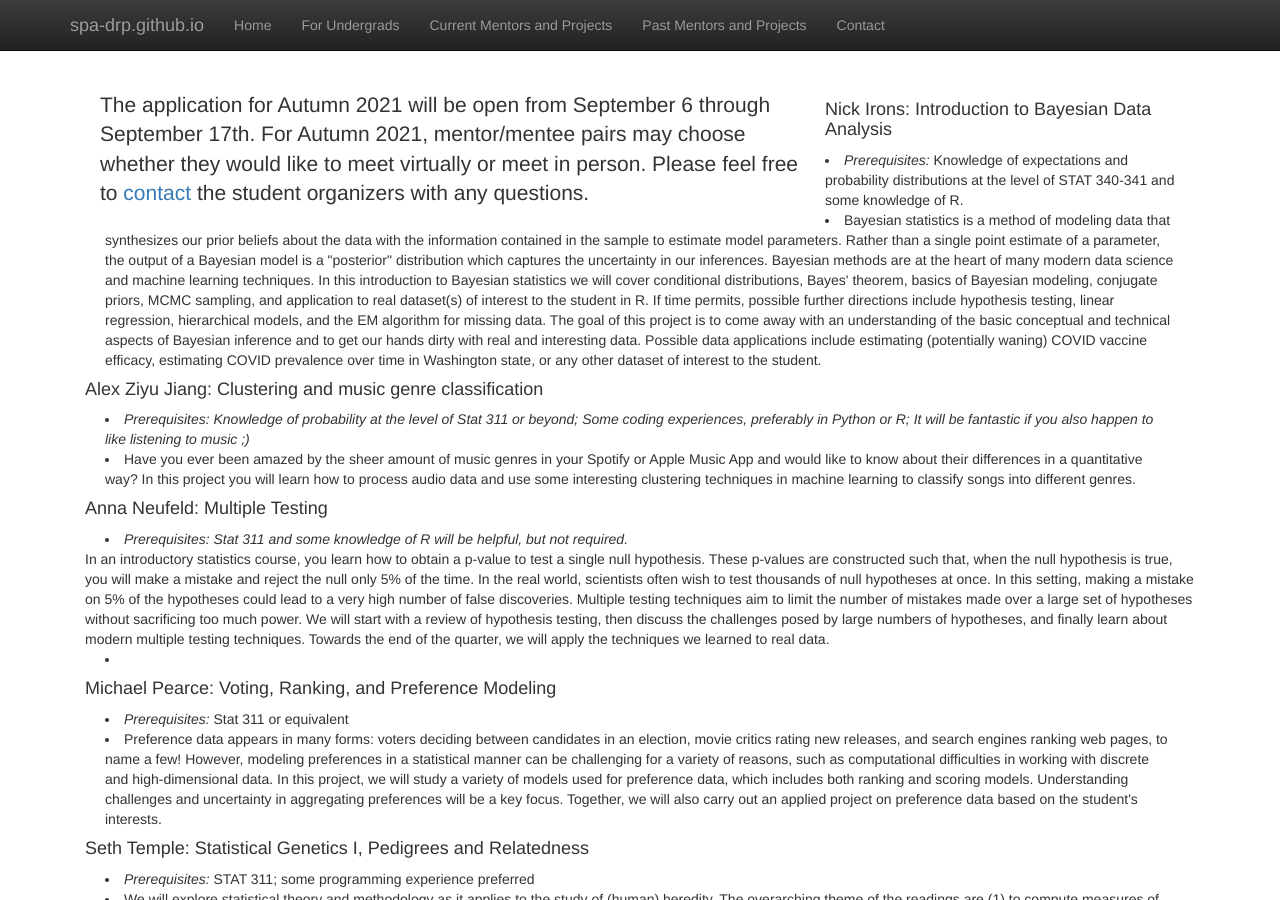
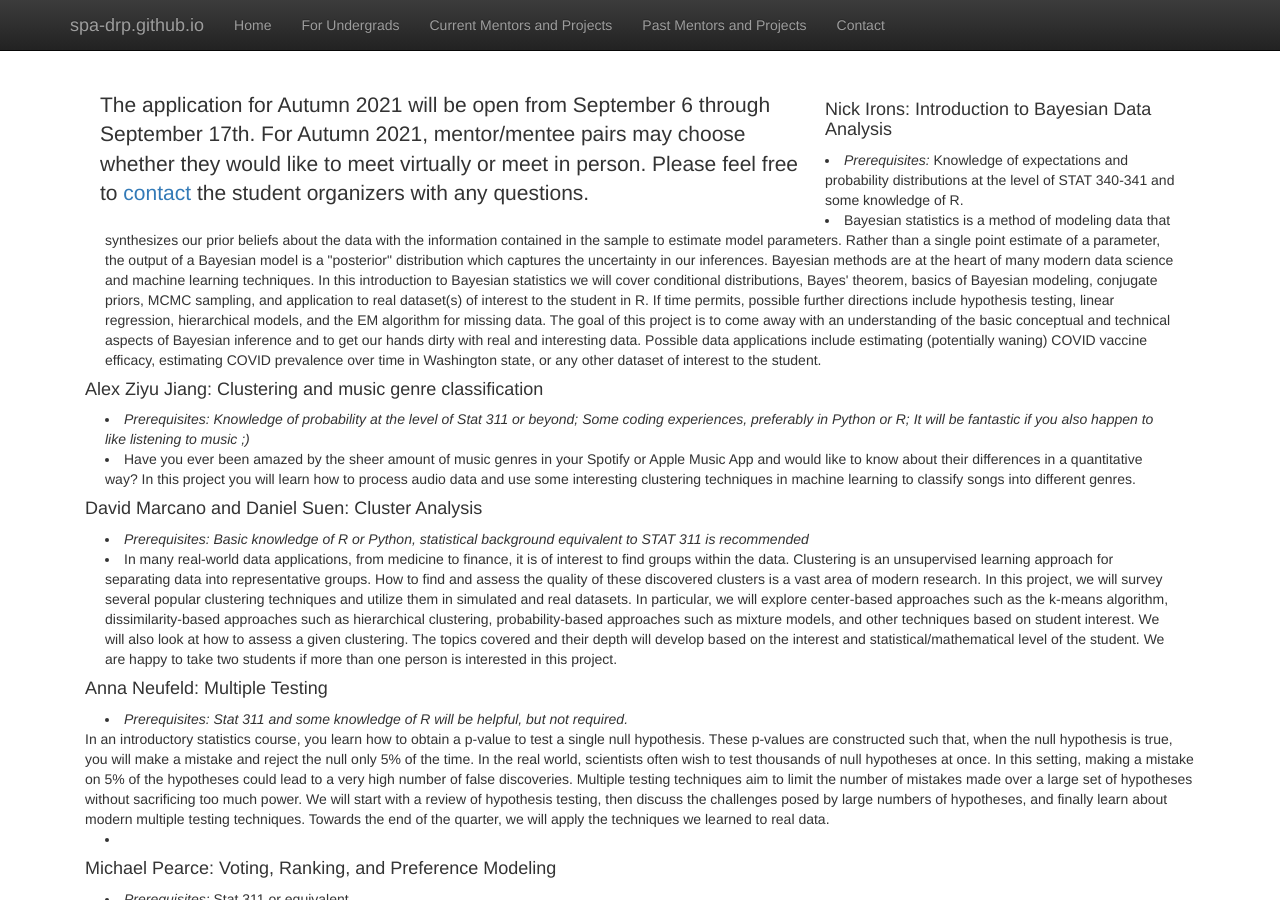
Before and after one commit to SPA-DRP/spa-drp.github.io, a Jekyll site: the page built from currentmentors.html, in a window 1280 px wide and 900 px high. Built offline with Jekyll 4.4.1, drawn with Linux system fonts in a browser that asks for light colours; nearby versions of some CDN libraries; library files that are not in the unit come from our copies.

Commit message:
more mentorsgit add .

```diff
--- a/currentmentors.html
+++ b/currentmentors.html
@@ -31,6 +31,17 @@ title:  'Mentors and Project Descriptions: Autumn 2021'
 </li>
 <li style="padding:0px;margin:0px 20px 0px;">
   Have you ever been amazed by the sheer amount of music genres in your Spotify or Apple Music App and would like to know about their differences in a quantitative way? In this project you will learn how to process audio data and use some interesting clustering techniques in machine learning to classify songs into different genres.
+</li>
+</p>
+
+<h4> David Marcano and Daniel Suen:  Cluster Analysis </h4>
+<p class="content" style="padding:0px;margin:0px 20px 0px;">
+    <li style="padding:0px;margin:0px 20px 0px;"> <i> Prerequisites: Basic knowledge of R or Python, statistical background equivalent to STAT 311 is recommended
+</i>
+
+</li>
+<li style="padding:0px;margin:0px 20px 0px;">
+  In many real-world data applications, from medicine to finance, it is of interest to find groups within the data. Clustering is an unsupervised learning approach for separating data into representative groups. How to find and assess the quality of these discovered clusters is a vast area of modern research. In this project, we will survey several popular clustering techniques and utilize them in simulated and real datasets. In particular, we will explore center-based approaches such as the k-means algorithm, dissimilarity-based approaches such as hierarchical clustering, probability-based approaches such as mixture models, and other techniques based on student interest. We will also look at how to assess a given clustering. The topics covered and their depth will develop based on the interest and statistical/mathematical level of the student. We are happy to take two students if more than one person is interested in this project.
 </li>
 </p>
 
--- a/index.html
+++ b/index.html
@@ -10,10 +10,11 @@ title:  'SPA Directed Reading Program'
   Welcome to the homepage for the Directed Reading Program of the <a href = "http://students.washington.edu/spassc/">Statistics and Probability Association</a>
   (SPA) at the University of Washington. The projects for Autumn 2021 will be posted by September 6th. The application for Autumn 2021 will be
   open from September 6 through September 17th.
+  We anticipate that the program will run in a hybrid format during Autumn 2021: mentors and mentees who wish to meet in person may do so, but we will not hold
+  required in-person group events.
 Please feel free to <a href=https://spa-drp.github.io/contact.html> contact </a> the student organizers with
   any questions.
-  Please feel free to <a href=https://spa-drp.github.io/contact.html> contact </a> the student organizers with
-    any questions.
+
   </p>
 <!--   <p class = "lead", style="font-size:180%;">
     <center>
```
